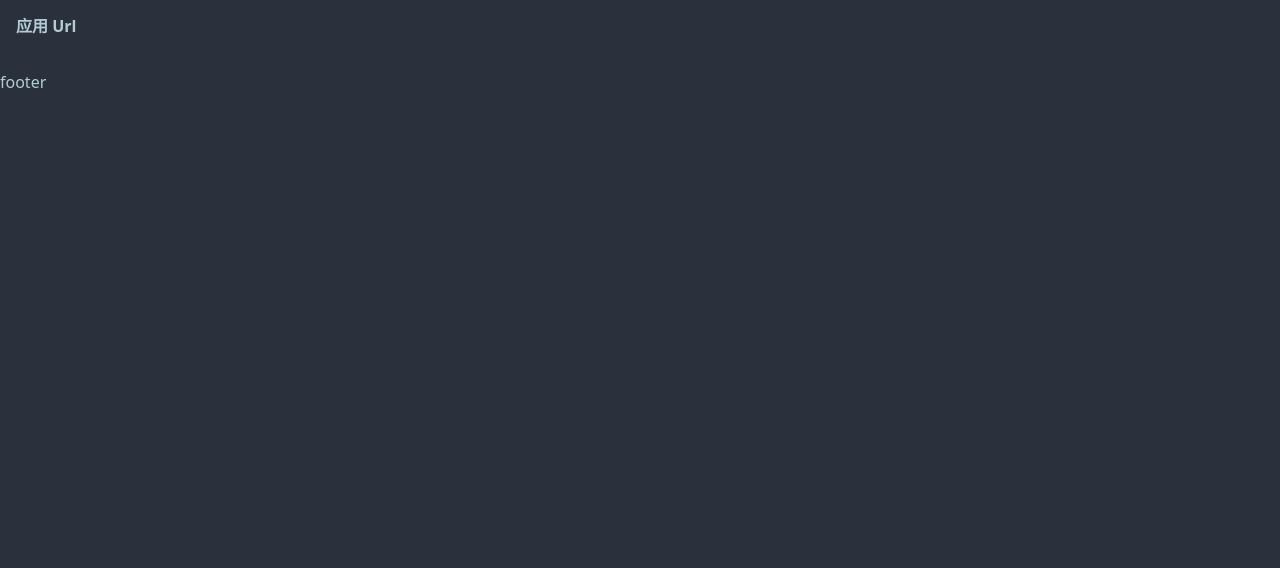
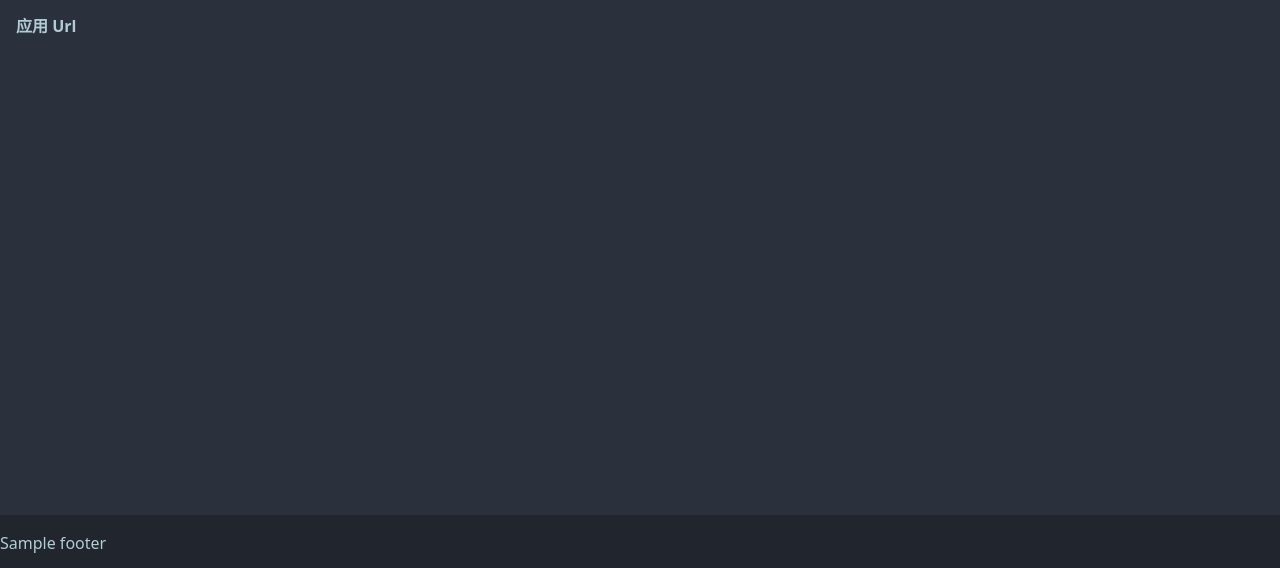
Before and after one commit to liyaodong/did-usercenter-blocklet, a React (Vite) app: page / in a window 1280 px wide. Shown: the part 229-797 px from the top of the page. Built offline with nearby package versions, Linux system fonts and the light colour scheme.

Commit message:
Add styling for footer

```diff
--- a/src/components/application-layout.tsx
+++ b/src/components/application-layout.tsx
@@ -14,7 +14,7 @@ const menus = [
 
 export const ApplicationLayout: React.FC<{ children: React.ReactNode }> = ({ children }) => {
   return (
-    <>
+    <div className="flex flex-col min-h-screen">
       <header className="bg-base-200 p-4">
         <Container className="flex justify-between items-center">
           <h1 className="text-lg font-semibold">{window.blocklet?.appName}</h1>
@@ -27,8 +27,10 @@ export const ApplicationLayout: React.FC<{ children: React.ReactNode }> = ({ chi
           </menu>
         </Container>
       </header>
-      <div>{children}</div>
-      <footer>footer</footer>
-    </>
+      <main className="grow">{children}</main>
+      <footer className="bg-base-300">
+        <Container className="py-4">Sample footer</Container>
+      </footer>
+    </div>
   );
 };
```
